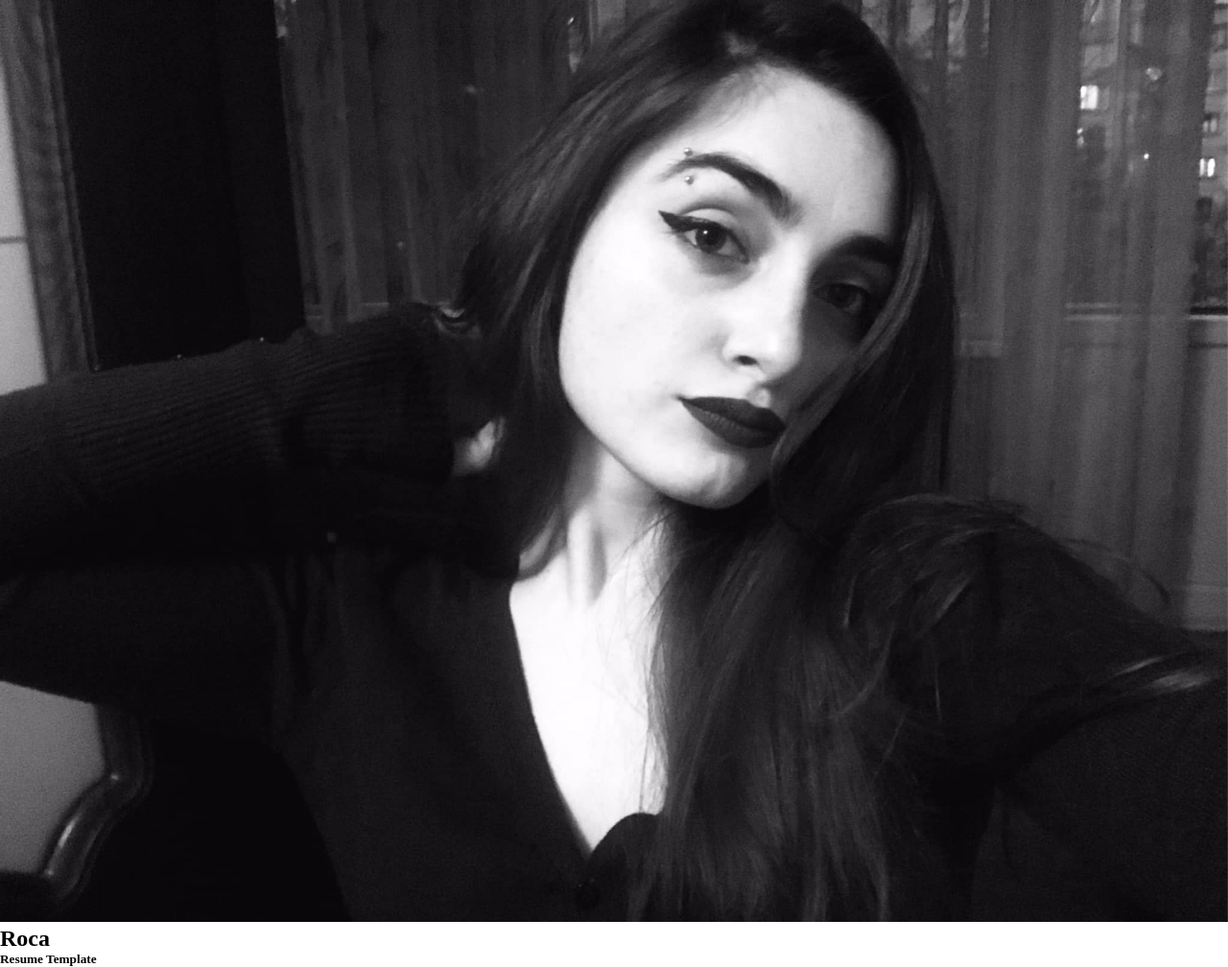
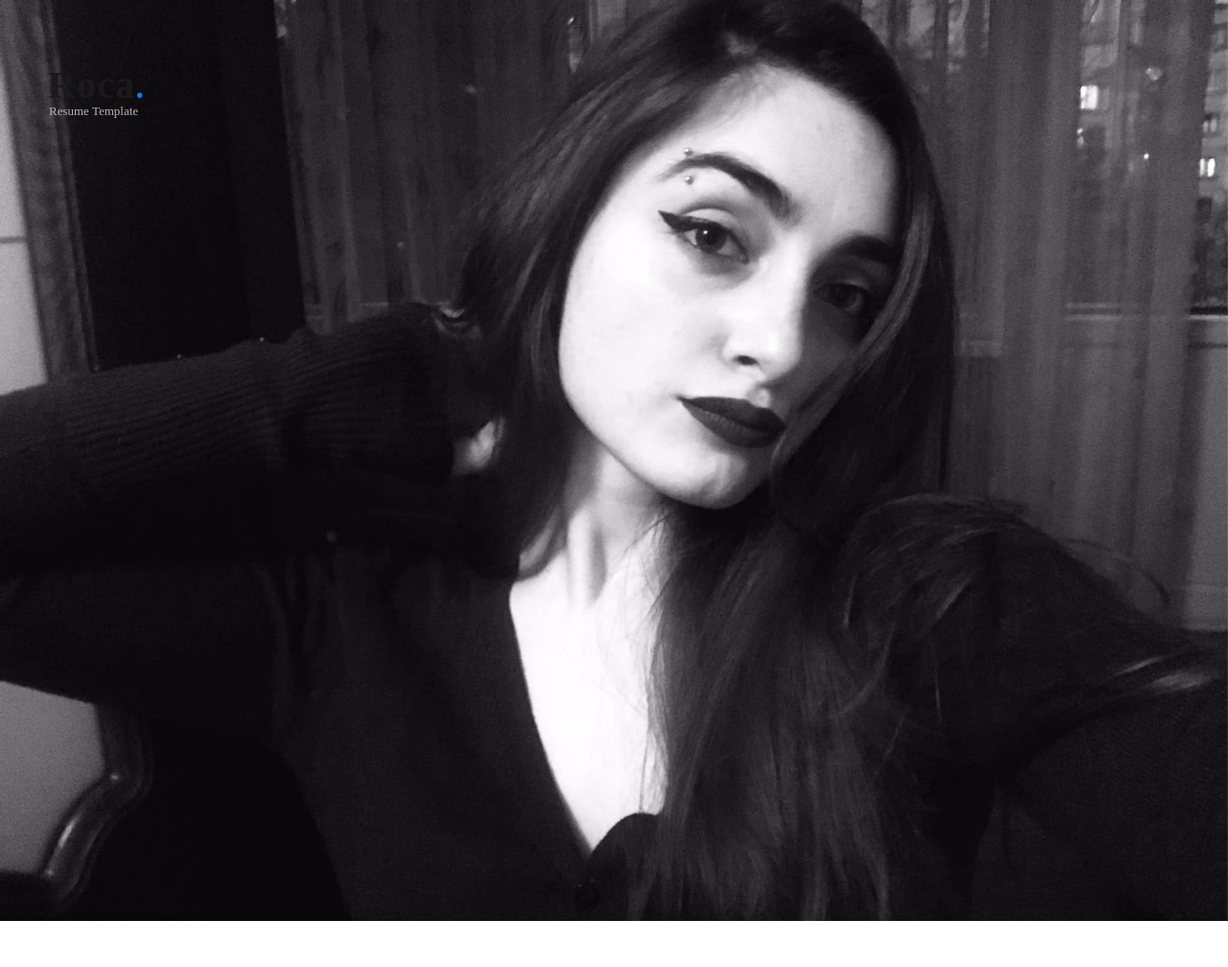
Before and after one commit to Lelabeshidze/portfolio-website, a plain HTML site: page index.html in a window 1280 px wide. Shown: the whole page at 96% size. After the commit the page ends 960 px from the top, so only its background shows below. Drawn offline with Linux system fonts and the light colour scheme.

Commit message:
added logo

```diff
--- a/Style/style.css
+++ b/Style/style.css
@@ -3,10 +3,23 @@
     padding: 0;
     box-sizing: border-box;
 }
+header {
+	position: absolute;
+}
+header img {
+	max-width: 120px;
+	margin: 60px 50px;
+}
+.imgresponsive {
+    z-index:  400;
+    position: relative;
+}
 .slideshow-container {
   max-width: 2000px;
   position: relative;
   margin: auto;
+  max-height: 960px;
+  overflow: hidden;
 }
 
 .fade {
@@ -25,8 +38,3 @@
   from {opacity: .4}
   to {opacity: 1}
 }
-.headertitle {
-    position:absolute;
-    margin-top: 0px;
-    margin-left: 0px;
-}
--- a/index.html
+++ b/index.html
@@ -8,6 +8,11 @@
     <link rel="stylesheet" href="Style/style.css">
 </head>
 <body>
+    <header class="headertitle">
+        <a href="index.html">
+            <img class="imgresponsive" src="Images/logo about.svg" alt="logo">
+        </a>
+    </header>
     <section class="container">
         <div class="slideshow-container">
             <div class="mySlides fade">
@@ -20,10 +25,8 @@
                 <img src="Slider images\270879262_2102533183230265_8828588629185981223_n.jpg" style="width:100%">
             </div>
         </div>
-        <div class="headertitle">
-        <h1>Roca</h1>
-        <h5>Resume Template</h5>
-       </div>
+        <div></div>
+        <div></div>
     </section>
 <script src="project.js"></script>
 </body>
--- a/project.js
+++ b/project.js
@@ -12,3 +12,4 @@ function showSlides() {
   slides[slideIndex-1].style.display = "block";
   setTimeout(showSlides, 2000);
 }
+window.onload = showSlides();
```
Also changed, not shown: Images/logo about.svg (added).
